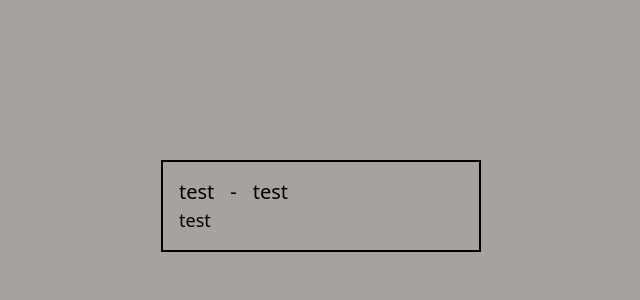
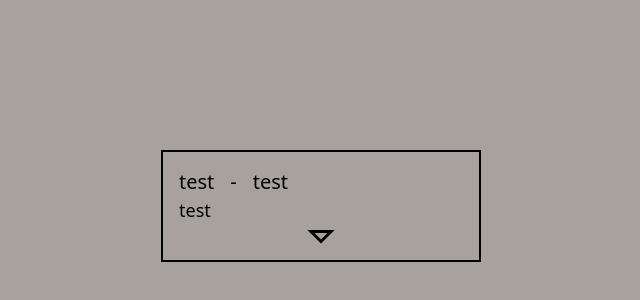
Before and after one commit to jdilla52/portfolio, a Next.js app: page / in a window 1280 px wide. Shown: the part 194-494 px from the top of the page, without its empty margins (319-959 px from the left). Built offline with nearby package versions, Linux system fonts and the light colour scheme; a web font is replaced by a local one.

Commit message:
add arrow svg

```diff
--- /dev/null
+++ b/src/components/arrow.tsx
@@ -0,0 +1,13 @@
+
+
+
+const Arrow = (props: any) => {
+
+    return (
+    <svg width="30" height="20" viewBox="-5 -5 30 15" fill="none" xmlns="http://www.w3.org/2000/svg">
+        <polygon points="0,0 20,0 10,10" stroke="black" strokeWidth="3"/>
+    </svg>
+    )
+}
+
+export default Arrow
--- a/src/components/experience_card.tsx
+++ b/src/components/experience_card.tsx
@@ -1,3 +1,4 @@
+import Arrow from "./arrow";
 
 type ExperienceCardProps = {
     title: string
@@ -17,6 +18,10 @@ const ExperienceCard = ({title, company, description, link}: ExperienceCardProps
                 <h3 className="text-xl font-regular" href={link}>{company} </h3>
             </div>
             <p className="text-lg">{description}</p>
+
+            <div className="flex flex-row items-center justify-center">
+                <Arrow/>
+            </div>
         </div>
     )
 }
```
